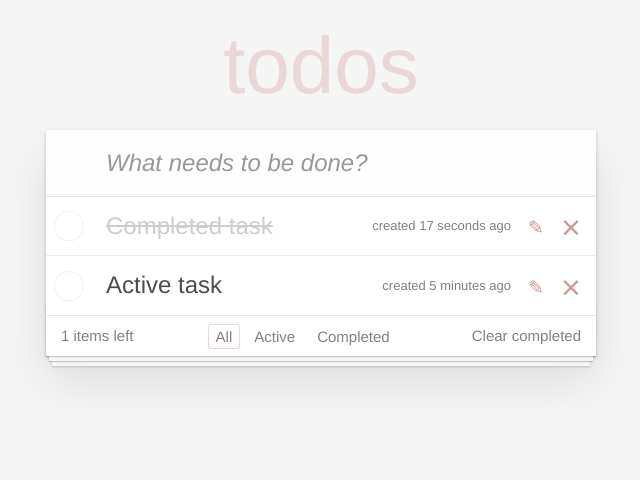
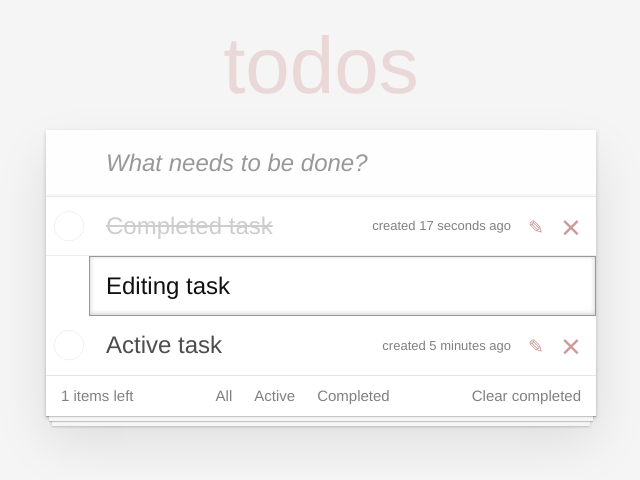
Before and after one commit to Feliks1983/react-todo-start-2.9, a React (Vite) app: page / in a window 1280 px wide. Shown: the top 480 px of the page, without its empty margins (319-959 px from the left). Built offline with nearby package versions, Linux system fonts and the light colour scheme.

Commit message:
'message'

```diff
--- a/src/App.jsx
+++ b/src/App.jsx
@@ -1,19 +1,26 @@
+import { useState } from 'react';
 import NewTaskForm from "./components/NewTaskForm"
 import TaskList from "./components/TaskList"
 import Footer from "./components/Footer"
 
+
 function App() {
-    const dataList = [
+  const dataList = [
     { id: 1, description: 'Completed task', created: 'created 17 seconds ago', className: 'completed' },
     { id: 2, description: 'Editing task', created: 'created 5 minutes ago', className: 'editing' },
     { id: 3, description: 'Active task', created: 'created 5 minutes ago', className: 'active' }
   ];
+
+  const [todoList, setTodoList] = useState(dataList);
+
   return (
     <>
     <section className="todoapp">
       <NewTaskForm />
       <section className="main">
-          <TaskList tasks={dataList} />
+          <TaskList
+          tasks={todoList}
+          setTask={setTodoList}  />
       <Footer />
       </section>
     </section>
--- a/src/components/Footer.jsx
+++ b/src/components/Footer.jsx
@@ -1,6 +1,7 @@
 import TasksFilter from "./TasksFilter";
 
 export default function Footer(){
+
   return(
     <>
       <footer className="footer">
--- a/src/components/NewTaskForm.jsx
+++ b/src/components/NewTaskForm.jsx
@@ -1,11 +1,13 @@
 
 export default function NewTaskForm(){
-
   return (
     <>
       <header className="header">
         <h1>todos</h1>
-        <input className="new-todo" placeholder="What needs to be done?" autofocus />
+        <input
+        className="new-todo"
+        placeholder="What needs to be done?"
+        autoFocus />
       </header>
     </>
   )
--- a/src/components/Task.jsx
+++ b/src/components/Task.jsx
@@ -1,6 +1,5 @@
 
 export default function Task(props){
-
   return(
     <>
       <li className={props.className}>
@@ -13,6 +12,9 @@ export default function Task(props){
             <button className="icon icon-edit"></button>
             <button className="icon icon-destroy"></button>
           </div>
+          {props.className === 'editing' && (
+            <input type="text" className="edit" defaultValue={props.description} />
+          )}
       </li>
     </>
   )
--- a/src/components/TaskList.jsx
+++ b/src/components/TaskList.jsx
@@ -1,8 +1,20 @@
 import Task from './Task';
+
 
 export default function TaskList(props){
 
-  const taskList = props.tasks.map((task) => <Task className={task.className} key={task.id} description={task.description} created={task.created} />);
+  const taskList = props.tasks.map((task) =>
+  <Task
+  className={task.className}
+  key={task.id}
+  description={task.description}
+  created={task.created}
+  onToggleClass={task.onToggleClass}
+  onDeleteTask={task.onDeleteTask}
+  onStartEdit={task.onStartEdit}
+  onSaveEdit={task.onSaveEdit}
+  />);
+
   return(
     <>
     <ul className="todo-list">
--- a/src/components/TasksFilter.jsx
+++ b/src/components/TasksFilter.jsx
@@ -1,17 +1,35 @@
-export default function TasksFilter(){
-  return(
-    <>
+
+
+export default function TasksFilter({ filter, onFilterChange }) {
+  return (
     <ul className="filters">
       <li>
-          <button className="selected">All</button>
+        <button
+          className={filter === 'all' ? 'selected' : ''}
+          onClick={() => onFilterChange?.('all')}
+          type="button"
+        >
+          All
+        </button>
       </li>
       <li>
-          <button>Active</button>
+        <button
+          className={filter === 'active' ? 'selected' : ''}
+          onClick={() => onFilterChange?.('active')}
+          type="button"
+        >
+          Active
+        </button>
       </li>
       <li>
-          <button>Completed</button>
+        <button
+          className={filter === 'completed' ? 'selected' : ''}
+          onClick={() => onFilterChange?.('completed')}
+          type="button"
+        >
+          Completed
+        </button>
       </li>
     </ul>
-    </>
-  )
+  );
 }
```
Also changed, not shown: 1 other file (tests, documents, lock files or other folders). Lines whose indentation alone changed are shown as unchanged.
